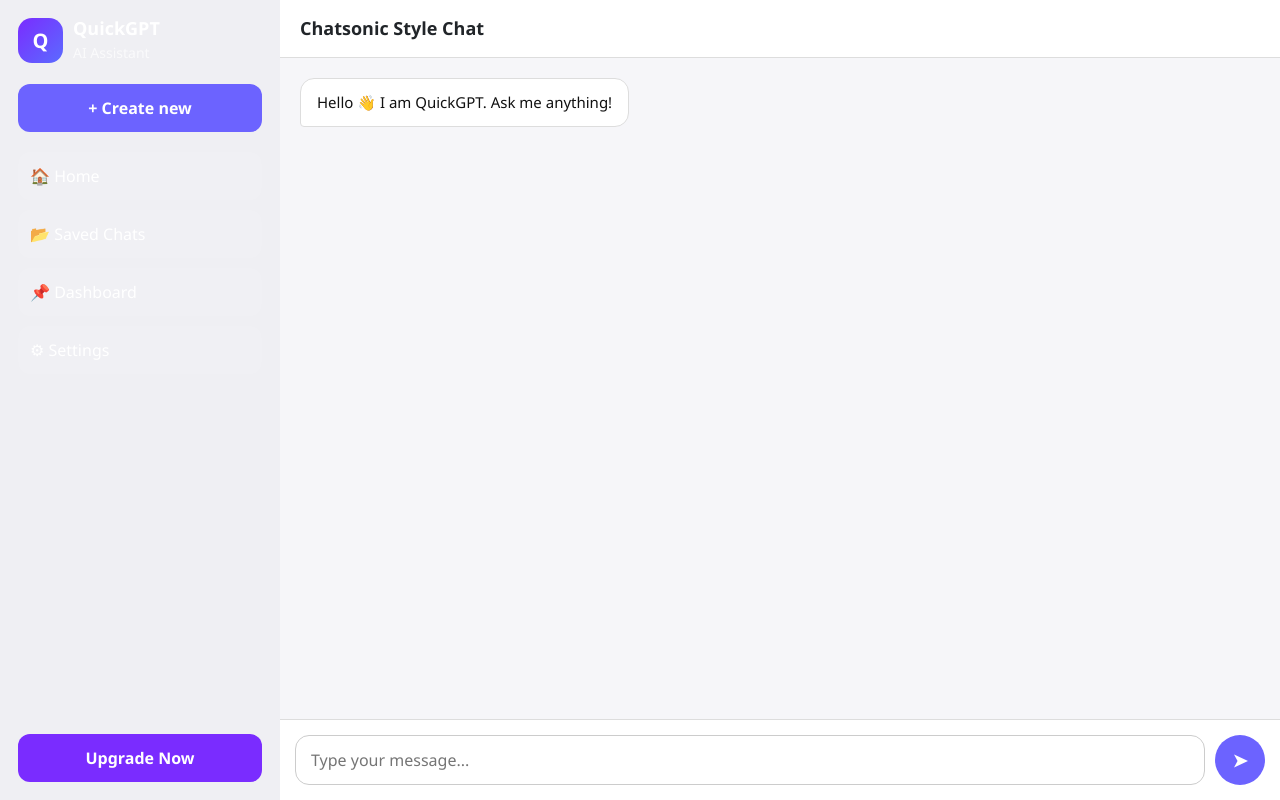
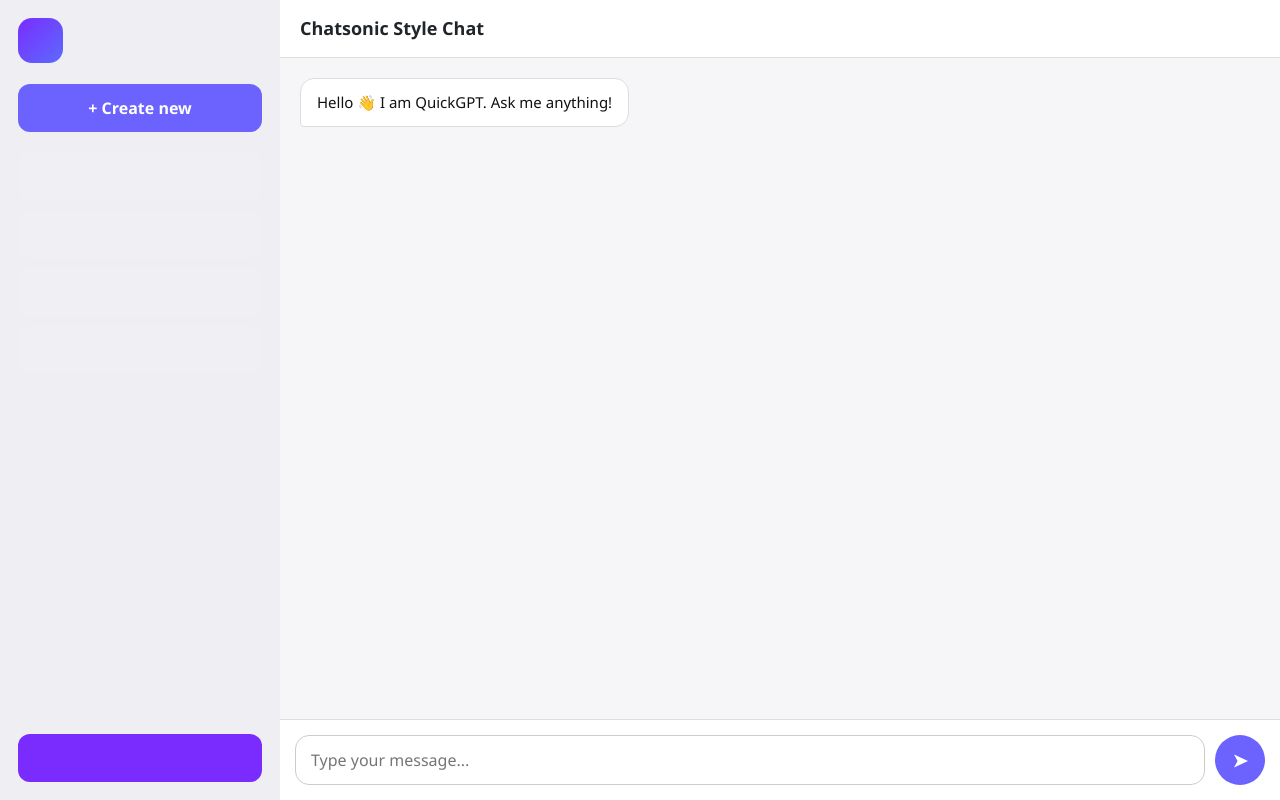
Before and after one commit to Siri2156/Chatbot, a Flask app: page /chatbot in a window 1280 px wide. Run offline with Flask 3, Linux system fonts and the light colour scheme.

Commit message:
initial commit

```diff
--- a/templates/chat.html
+++ b/templates/chat.html
@@ -25,7 +25,7 @@
     .sidebar {
       width: 280px;
       background: #ededf1a2;
-      color: white;
+      color: rgba(22, 18, 18, 0);
       padding: 18px;
       display: flex;
       flex-direction: column;
```
